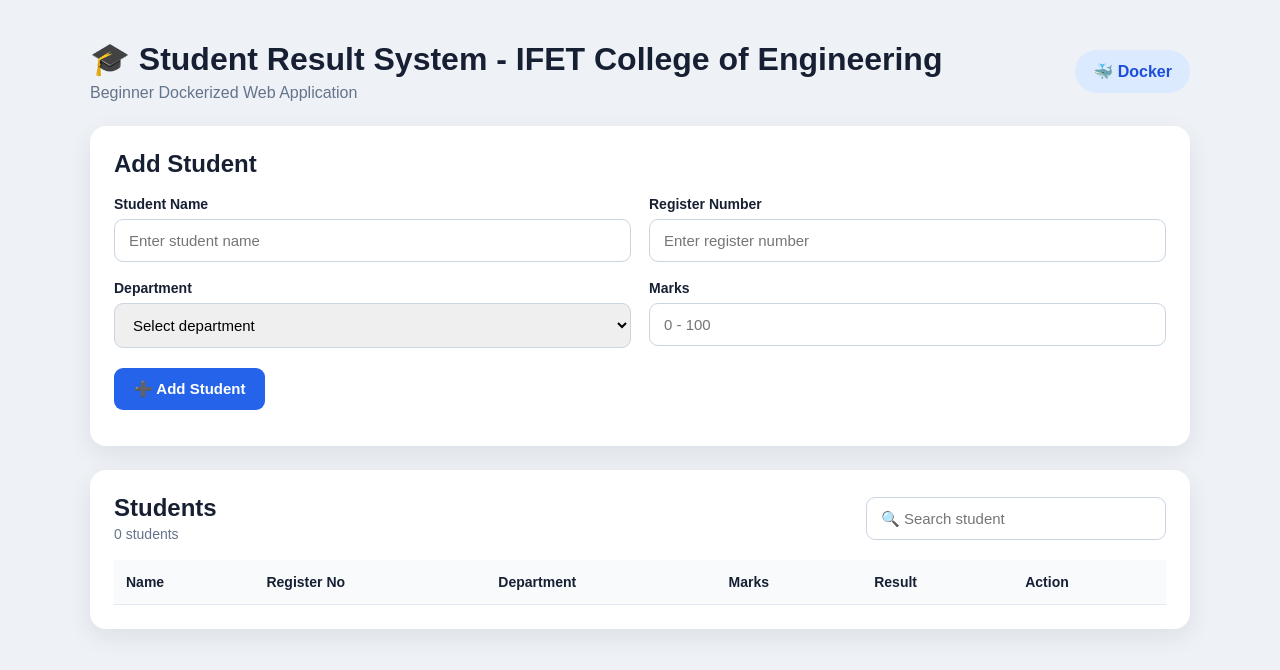
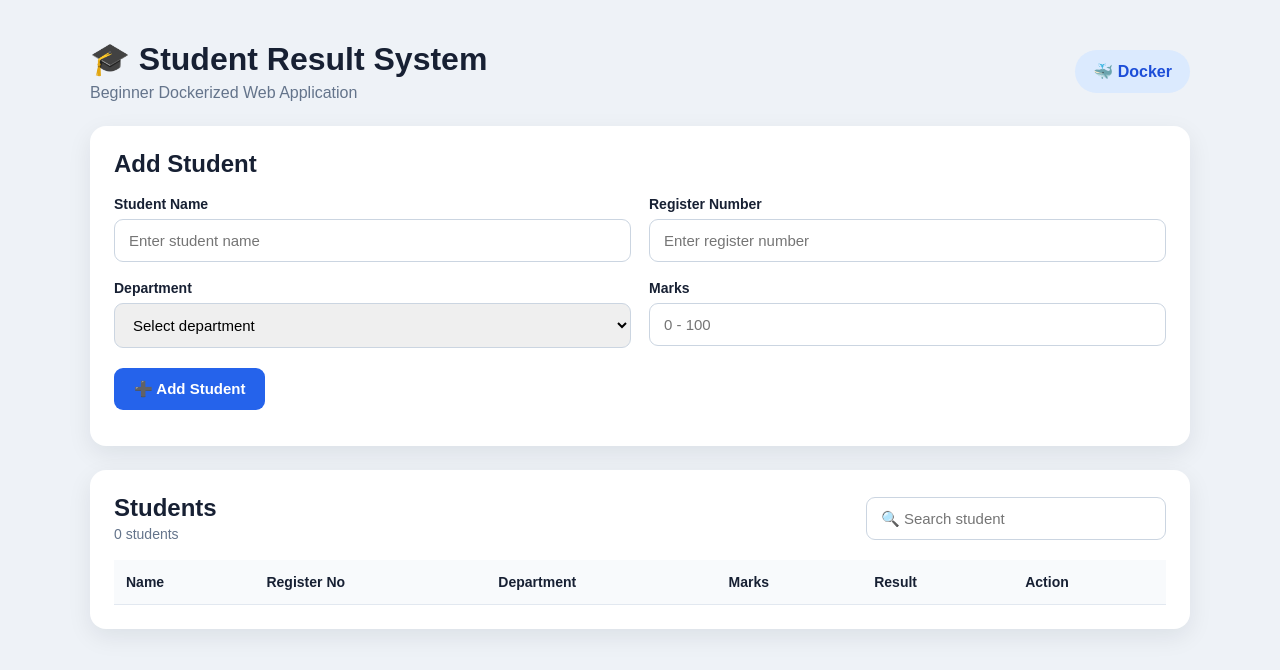
Before and after one commit to Murali6383/student-result-docker, a website: page public/index.html in a window 1280 px wide. Drawn offline with Linux system fonts and the light colour scheme; no server answers.

Commit message:
Remove college name from header title

```diff
--- a/public/index.html
+++ b/public/index.html
@@ -23,7 +23,7 @@
 
         <div>
 
-            <h1>🎓 Student Result System - IFET College of Engineering</h1>
+            <h1>🎓 Student Result System </h1>
 
             <p>
                 Beginner Dockerized Web Application
```
